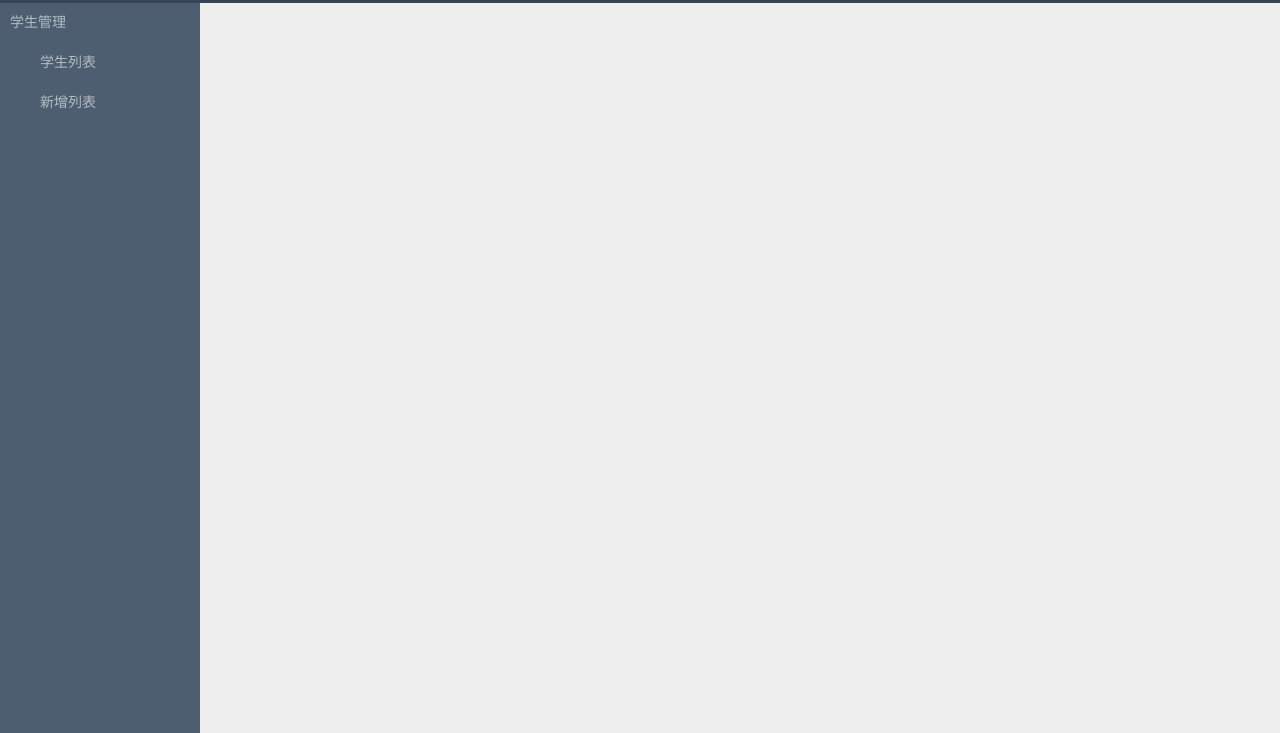
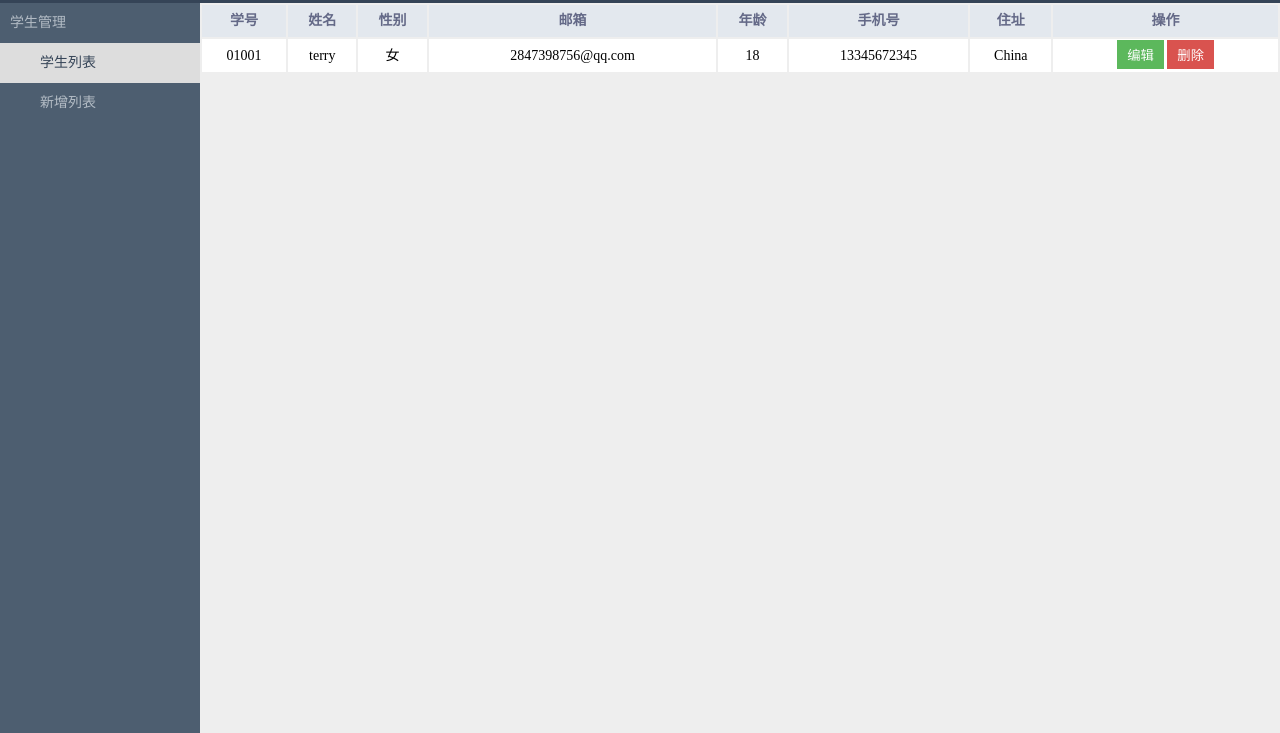
Before and after one commit to zlccly/StudentManageSystem, a plain HTML site: page index.html in a window 1280 px wide. Shown: the part 67-800 px from the top of the page. Drawn offline with Linux system fonts and the light colour scheme.

Commit message:
实现新增成功后切换至查询列表

```diff
--- a/index.css
+++ b/index.css
@@ -62,7 +62,7 @@ body,dl,dd{
     width: 100%;
     display: none;
 }
-.right-content .content .show-content{
+.right-content .content.show-content{
     display: block;
 
 }
@@ -81,3 +81,31 @@ form div label:not(.sex){
 form .btn{
     padding: 5px 28px;
 }
+ .content.student-list table{
+     width: 100%;
+     text-align: center;
+     line-height: 30px;
+     font-size: 14px;
+ }
+ .student-list thead{
+     background-color: #e3e8ee;
+     color: #646987;
+ }
+ .student-list tbody{
+    background-color: #fff;
+}
+.student-list tbody .btn{
+    border:none;
+    outline: none;
+    color: #fff;
+    padding: 5px 10px;
+    cursor: pointer;
+}
+.student-list tbody .btn.edit{
+    background-color: #5cb85c;
+
+}
+.student-list tbody .btn.remove{
+    background-color: #d9534f;
+
+}
--- a/index.html
+++ b/index.html
@@ -16,13 +16,13 @@
     <div class="left-menu">
         <dl>
             <dt>学生管理</dt>
-            <dd data-id="student-list">学生列表</dd>
-            <dd data-id="student-add">新增列表</dd>
+            <dd data-id="student-list" class="active">学生列表</dd>
+            <dd data-id="student-add" >新增列表</dd>
         </dl>
     </div>
     <div class="right-content">
-        <div id="student-list" class="student-list content"></div>
-        <div id="student-add" class="add-student content" show-content>
+
+        <div id="student-add" class="student-add content " >
            <form id="student-add-form" action="">
             <div>
                 <label for="add-name">姓名</label>
@@ -62,6 +62,37 @@
             </div>
            </form>
         </div>
+        <div id="student-list" class="student-list content show-content">
+            <table>
+                <thead>
+                    <tr>
+                        <th>学号</th>
+                        <th>姓名</th>
+                        <th>性别</th>
+                        <th>邮箱</th>
+                        <th>年龄</th>
+                        <th>手机号</th>
+                        <th>住址</th>
+                        <th>操作</th>
+                    </tr>
+                </thead>
+                <tbody>
+                    <tr>
+                        <td>01001</td>
+                        <td>terry</td>
+                        <td>女</td>
+                        <td>2847398756@qq.com</td>
+                        <td>18</td>
+                        <td>13345672345</td>
+                        <td>China</td>
+                        <td>
+                            <button class="btn edit">编辑</button>
+                            <button class="btn remove">删除</button>
+                        </td>
+                    </tr>
+                </tbody>
+            </table>
+        </div>
     </div>
 
 
--- a/index.js
+++ b/index.js
@@ -16,6 +16,13 @@ function bindEvent(){
                 siblings[i].classList.remove('active')
             }
             e.target.classList.add('active');
+            var id = e.target.dataset.id;
+            var content = document.getElementById(id);
+            var contentSibling = getSiblings(content);
+            for(var i = 0; i < contentSibling.length; i++){
+                contentSibling[i].classList.remove('show-content');
+            }
+            content.classList.add('show-content');
 
         }
 
@@ -39,11 +46,12 @@ function bindEvent(){
         }
         strData += 'appkey=Lucky_1609985096639';
         console.log(strData);
-        ajax('get','http://open.duyiedu.com/api/student/findAll' , strData, function(res){
-            if(res.status == 'success'){
-
-            }
-        }, true)
+        // ajax('get','http://open.duyiedu.com/api/student/addStudent' , strData, function(res){
+            // if(res.status == 'success'){
+                var studentListBtn = document.querySelector('.left-menu dl dd[data-id="student-list"]');
+                studentListBtn.click();
+            // }
+        // }, true)
 
 
     }
```
